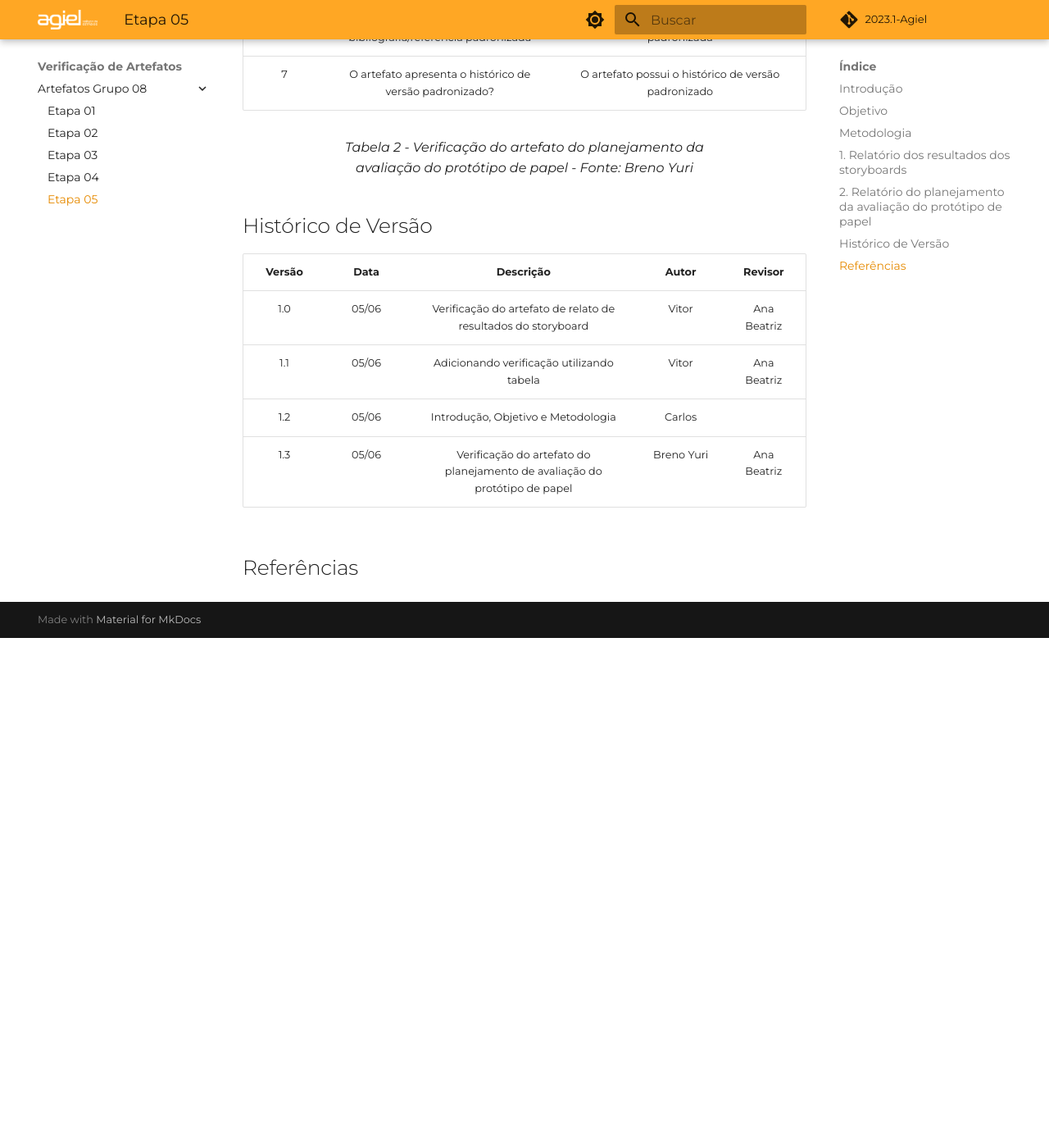
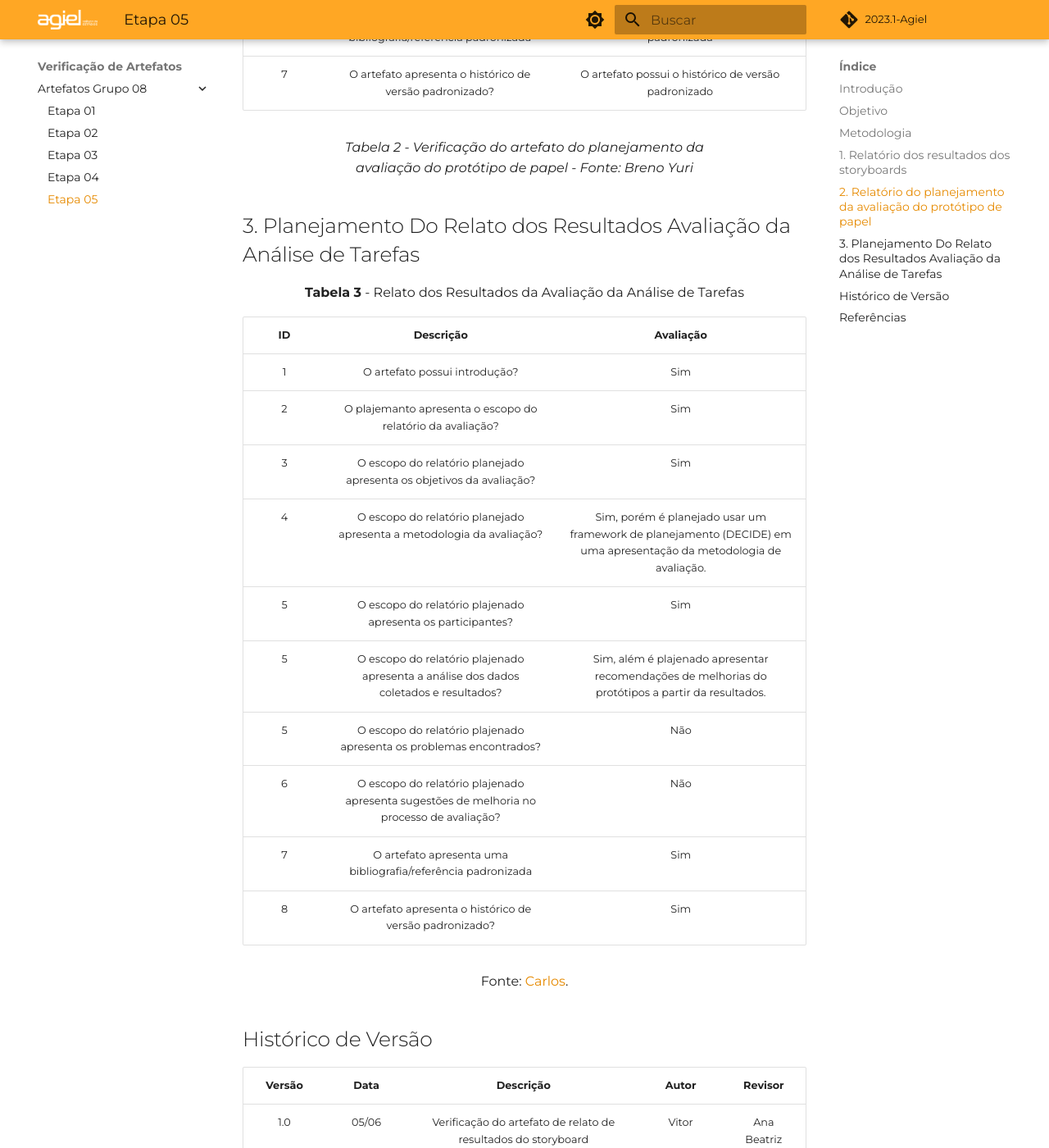
Before and after one commit to Interacao-Humano-Computador/2023.1-Agiel, an MkDocs documentation site: the page built from docs/verificacao/grupo_8/etapa_5.md, in a window 1280 px wide and 1400 px high, scrolled down 2214 px. Shown: the whole window at 82% size. Built offline with MkDocs 1.6.1 and Material for MkDocs 9.7.7, drawn with Linux system fonts in a browser that asks for light colours; some web fonts are replaced; comment, search, counter and statistics services are not loaded; before the commit the page ends 2992 px from its top, so only the background shows below that.

Commit message:
relato dos resultados da avaliação da análise de tarefas

```diff
--- a/docs/verificacao/grupo_8/etapa_5.md
+++ b/docs/verificacao/grupo_8/etapa_5.md
@@ -43,6 +43,28 @@
 
 <figcaption align="center">Tabela 2 - Verificação do artefato do planejamento da avaliação do protótipo de papel - Fonte: Breno Yuri</figcaption>
 
+
+## 3. Planejamento Do Relato dos Resultados Avaliação da Análise de Tarefas
+
+<font size="3"><p style="text-align: center"><b>Tabela 3</b> - Relato dos Resultados da Avaliação da Análise de Tarefas</p></font>
+
+| ID | Descrição  | Avaliação |
+|:--:|:----------:|:---------:|
+| 1 | O artefato possui introdução? | Sim |
+| 2 | O plajemanto apresenta o escopo do relatório da avaliação? | Sim |
+| 3 | O escopo do relatório planejado apresenta os objetivos da avaliação?| Sim |
+| 4 | O escopo do relatório planejado apresenta a metodologia da avaliação? | Sim, porém é planejado usar um framework de planejamento (DECIDE) em uma apresentação da metodologia de avaliação. |
+| 5 | O escopo do relatório plajenado apresenta os participantes? | Sim |
+| 5 | O escopo do relatório plajenado apresenta a análise dos dados coletados e resultados? | Sim, além é plajenado apresentar recomendações de melhorias do protótipos a partir da resultados. |
+| 5 | O escopo do relatório plajenado apresenta os problemas encontrados? | Não |
+| 6 | O escopo do relatório plajenado apresenta sugestões de melhoria no processo de avaliação? | Não |
+| 7 | O artefato apresenta uma bibliografia/referência padronizada | Sim |
+| 8 | O artefato apresenta o histórico de versão padronizado? | Sim |
+
+
+
+<font size="3"><p style="text-align: center">Fonte: [Carlos](https://github.com/carlinhos_pinheiro).</p></font>
+
 ## Histórico de Versão
 
 | Versão | Data  |            Descrição              |     Autor      |    Revisor    |
```
